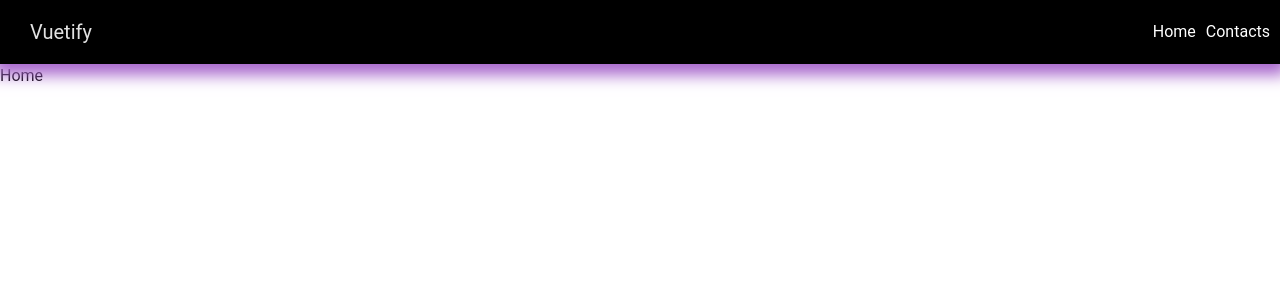
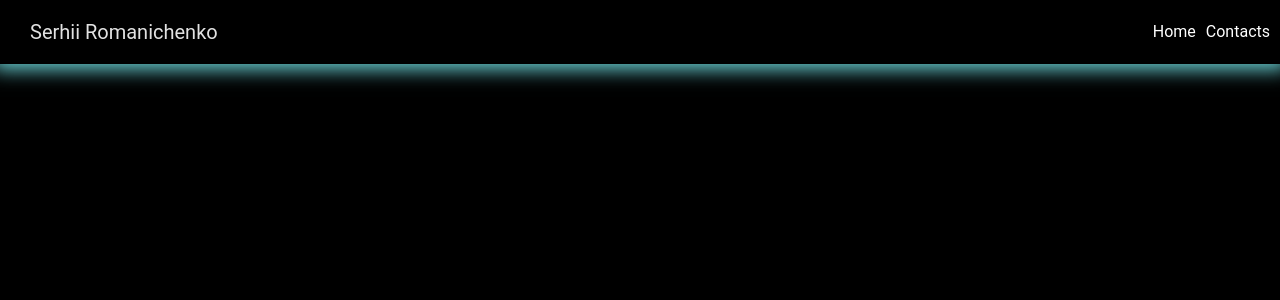
Before and after one commit to itolog/n-portfolio, a Nuxt app: page / in a window 1280 px wide. Shown: the top 300 px of the page. Built offline with nearby package versions, Linux system fonts and the light colour scheme.

Commit message:
animate header

```diff
--- a/app.vue
+++ b/app.vue
@@ -4,6 +4,12 @@
   </NuxtLayout>
 </template>
 
-<script setup>
+<script setup lang="ts">
+import { gsap } from "gsap";
+import { TextPlugin } from "gsap/TextPlugin";
+
+if (process.client) {
+  gsap.registerPlugin(TextPlugin);
+}
 
 </script>
--- a/assets/styles/index.scss
+++ b/assets/styles/index.scss
@@ -1,3 +1,4 @@
 #__nuxt, html, body {
   height: 100%;
+  background: #000;
 }
--- a/components/AppHeader/AppHeader.vue
+++ b/components/AppHeader/AppHeader.vue
@@ -1,9 +1,8 @@
 <template>
-
-  <v-toolbar
-      class="app-toolbar"
-  >
-    <v-toolbar-title>Vuetify</v-toolbar-title>
+  <v-toolbar class="app-toolbar">
+    <v-toolbar-title class="app-toolbar-title">
+      <h1 class="app-toolbar-title"></h1>
+    </v-toolbar-title>
 
     <v-spacer></v-spacer>
     <AppNavigation/>
@@ -11,19 +10,41 @@
 </template>
 
 <script setup lang="ts">
+import { onMounted } from "vue";
+import gsap from "gsap";
+
+const tl = gsap.timeline();
+
+onMounted(() => {
+  tl.to(".app-toolbar", {
+    boxShadow: "0px -1px 18px 7px rgba(102, 201, 204, 1)",
+    duration: .8,
+    ease: "expo.out"
+  });
+
+  gsap.fromTo(".app-toolbar-title",
+    {
+      duration: 1,
+      text: "Front-end developer",
+      delay: 1
+    },
+    {
+      duration: 1,
+      text: "Serhii Romanichenko",
+      delay: 1
+    });
+});
+
 
 </script>
 
 <style scoped lang="scss">
 .app-toolbar {
-  box-shadow: 0 4px 15px 7px rgba(102, 201, 204, 1);
+  //box-shadow: 0 4px 15px 7px rgba(102, 201, 204, 1);
   background: #000;
   transition: box-shadow .5s;
   padding: 0 10px;
   color: #e2e2e2;
 
-  &:hover {
-    box-shadow: 0 4px 15px 7px rgb(167, 102, 204);
-  }
 }
 </style>
--- a/package.json
+++ b/package.json
@@ -12,6 +12,7 @@
     "@fortawesome/fontawesome-free": "^6.2.1",
     "@nuxt/eslint-config": "^0.1.1",
     "@nuxtjs/eslint-config-typescript": "^12.0.0",
+    "@types/node": "^18.11.19",
     "@typescript-eslint/eslint-plugin": "^5.50.0",
     "@typescript-eslint/parser": "^5.50.0",
     "eslint": "^8.33.0",
```
Also changed, not shown: 1 other file (tests, documents, lock files or other folders).
